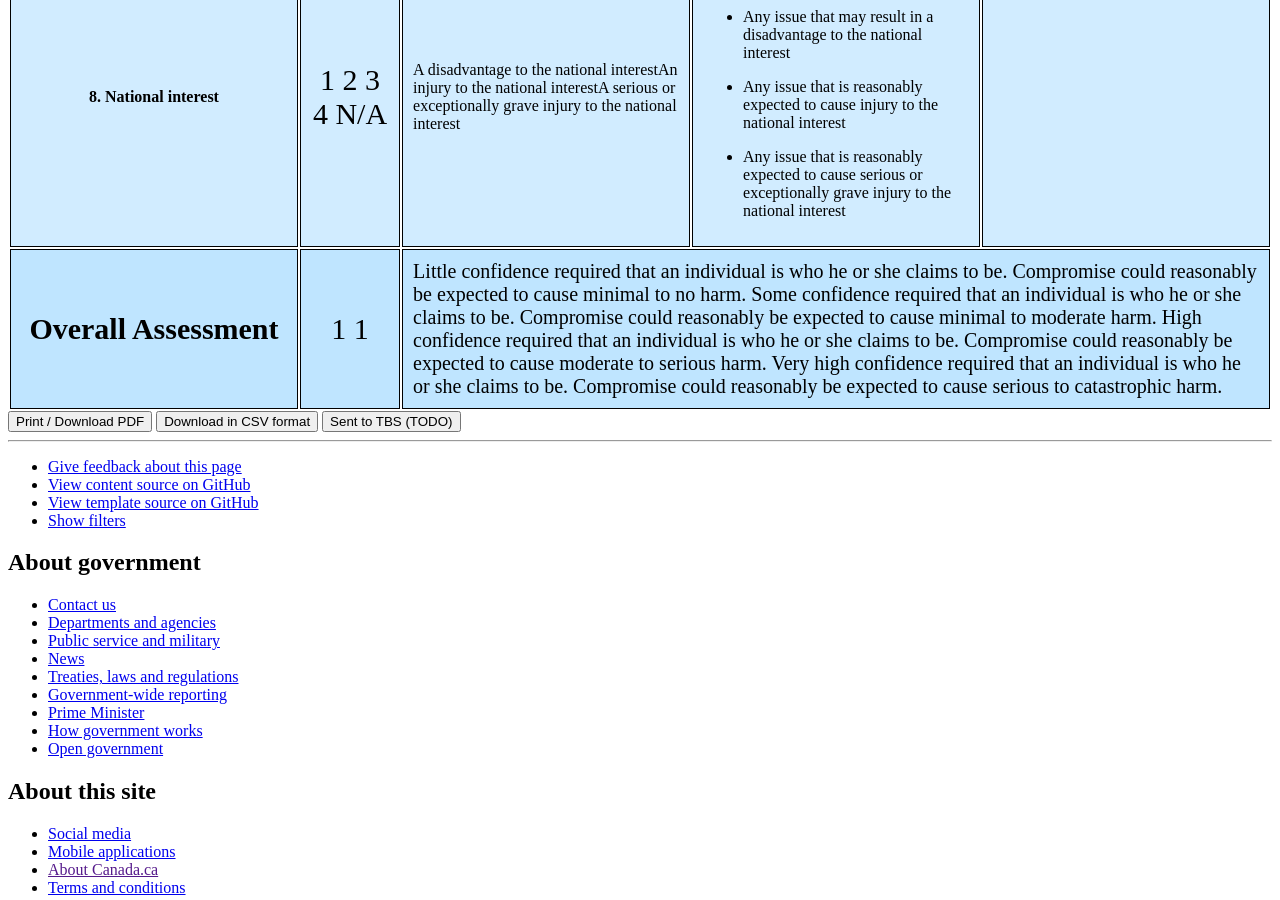
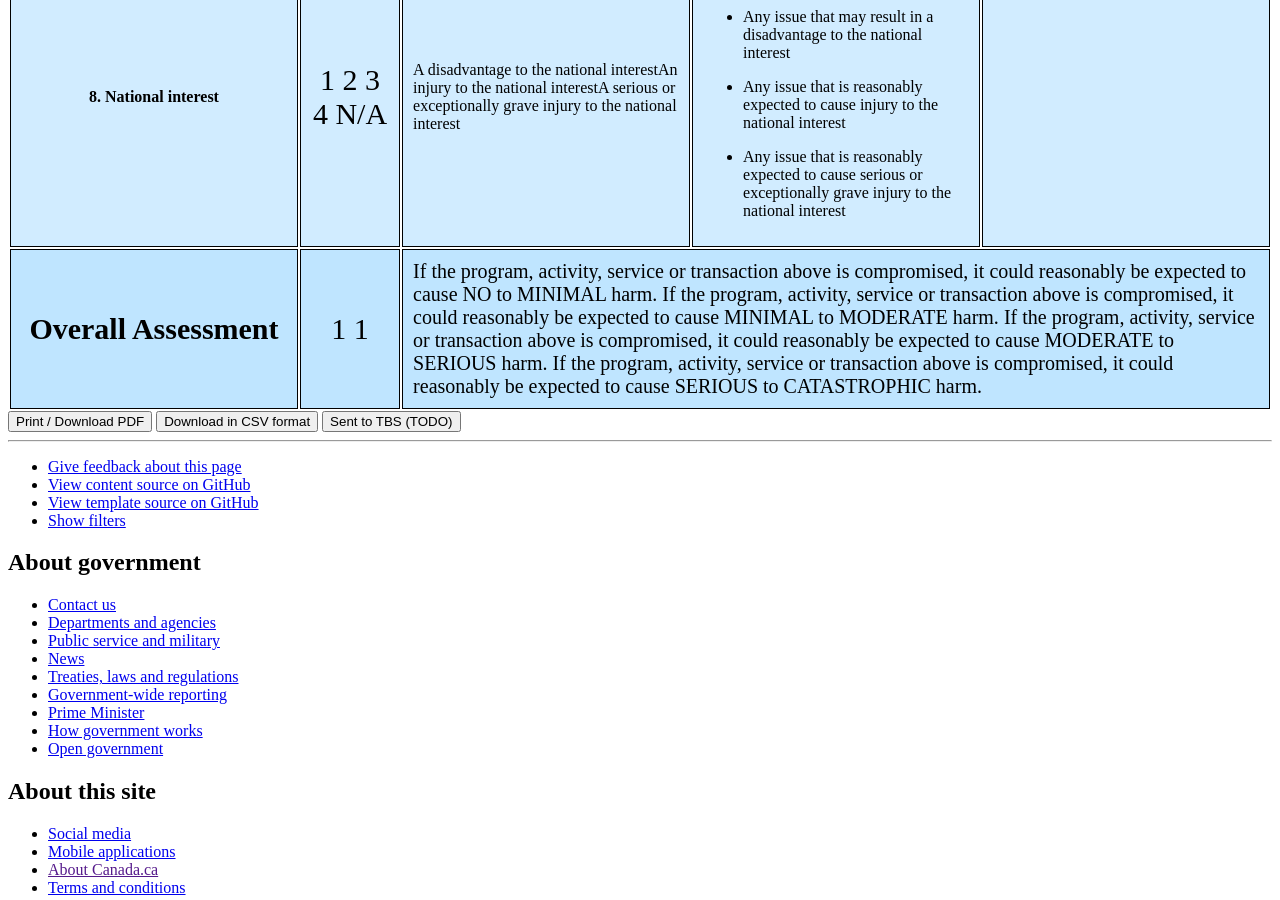
Before and after one commit to canada-ca/digital-playbook-guide-numerique, a Jekyll site: the page built from views-vues/assurance-level-requirement/en/assurance-level-requirement.html, in a window 1280 px wide and 900 px high, scrolled down 8386 px. Built offline with Jekyll 4.4.1, drawn with Linux system fonts in a browser that asks for light colours; comment, search, counter and statistics services are not loaded.

Commit message:
change workding of assuracne summary levels

```diff
--- a/views-vues/assurance-level-requirement/en/assurance-level-requirement.html
+++ b/views-vues/assurance-level-requirement/en/assurance-level-requirement.html
@@ -156,10 +156,10 @@ otherLabel: If Other, please specify
 other: Other
 
 assurance:
-  "1": Little confidence required that an individual is who he or she claims to be. Compromise could reasonably be expected to cause minimal to no harm.
-  "2": Some confidence required that an individual is who he or she claims to be. Compromise could reasonably be expected to cause minimal to moderate harm.
-  "3": High confidence required that an individual is who he or she claims to be. Compromise could reasonably be expected to cause moderate to serious harm.
-  "4": Very high confidence required that an individual is who he or she claims to be. Compromise could reasonably be expected to cause serious to catastrophic harm.
+  "1": If the program, activity, service or transaction above is compromised, it could reasonably be expected to cause NO to MINIMAL harm.
+  "2": If the program, activity, service or transaction above is compromised, it could reasonably be expected to cause MINIMAL to MODERATE harm.
+  "3": If the program, activity, service or transaction above is compromised, it could reasonably be expected to cause MODERATE to SERIOUS harm.
+  "4": If the program, activity, service or transaction above is compromised, it could reasonably be expected to cause SERIOUS to CATASTROPHIC harm.
 
 level: Required Level
 assessment: Assessment
```
